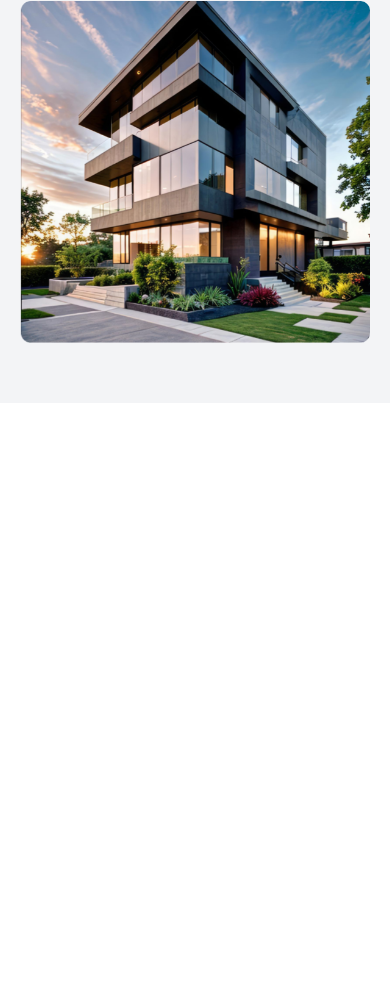
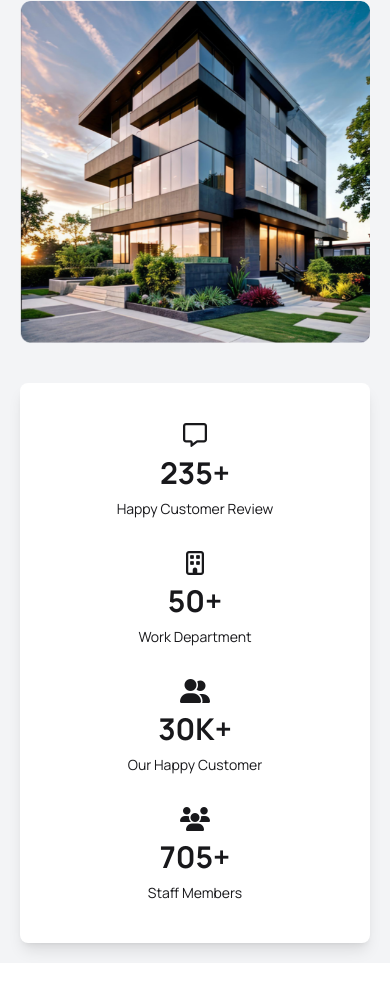
Before and after one commit to Arif870/rinterio, a plain HTML site: page index.html in a window 390 px wide. Shown: the part 1234-2217 px from the top of the page. Before the commit the page ends 1657 px from the top, so only its background shows below. Drawn offline with nearby package versions, Linux system fonts and the light colour scheme.

Commit message:
Summary section done with responsive

```diff
--- a/index.html
+++ b/index.html
@@ -172,6 +172,33 @@
             <img src="assets/Rectangle.png" alt="" />
           </div>
         </div>
+
+        <!-- Summary section  -->
+
+        <div
+          class="grid grid-cols-1 md:grid-cols-4 gap-8 bg-white p-10 rounded-lg shadow-lg"
+        >
+          <div class="text-center space-y-2">
+            <i class="fa-regular fa-message text-2xl"></i>
+            <h2 class="text-3xl font-bold">235+</h2>
+            <p class="text-sm">Happy Customer Review</p>
+          </div>
+          <div class="text-center space-y-2">
+            <i class="fa-regular fa-building text-2xl"></i>
+            <h2 class="text-3xl font-bold">50+</h2>
+            <p class="text-sm">Work Department</p>
+          </div>
+          <div class="text-center space-y-2">
+            <i class="fa-solid fa-user-group text-2xl"></i>
+            <h2 class="text-3xl font-bold">30K+</h2>
+            <p class="text-sm">Our Happy Customer</p>
+          </div>
+          <div class="text-center space-y-2">
+            <i class="fa-solid fa-users text-2xl"></i>
+            <h2 class="text-3xl font-bold">705+</h2>
+            <p class="text-sm">Staff Members</p>
+          </div>
+        </div>
       </section>
     </div>
   </body>
```
